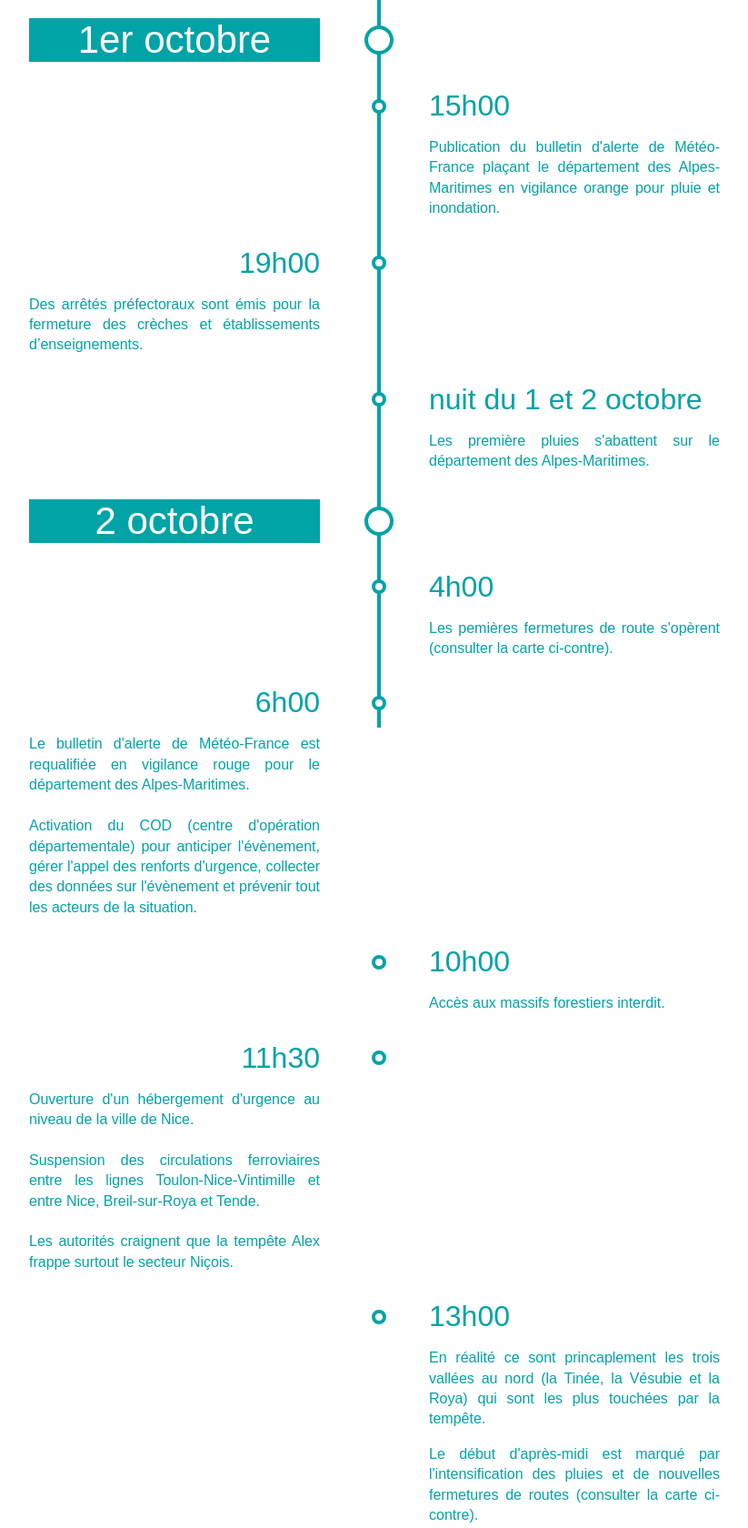
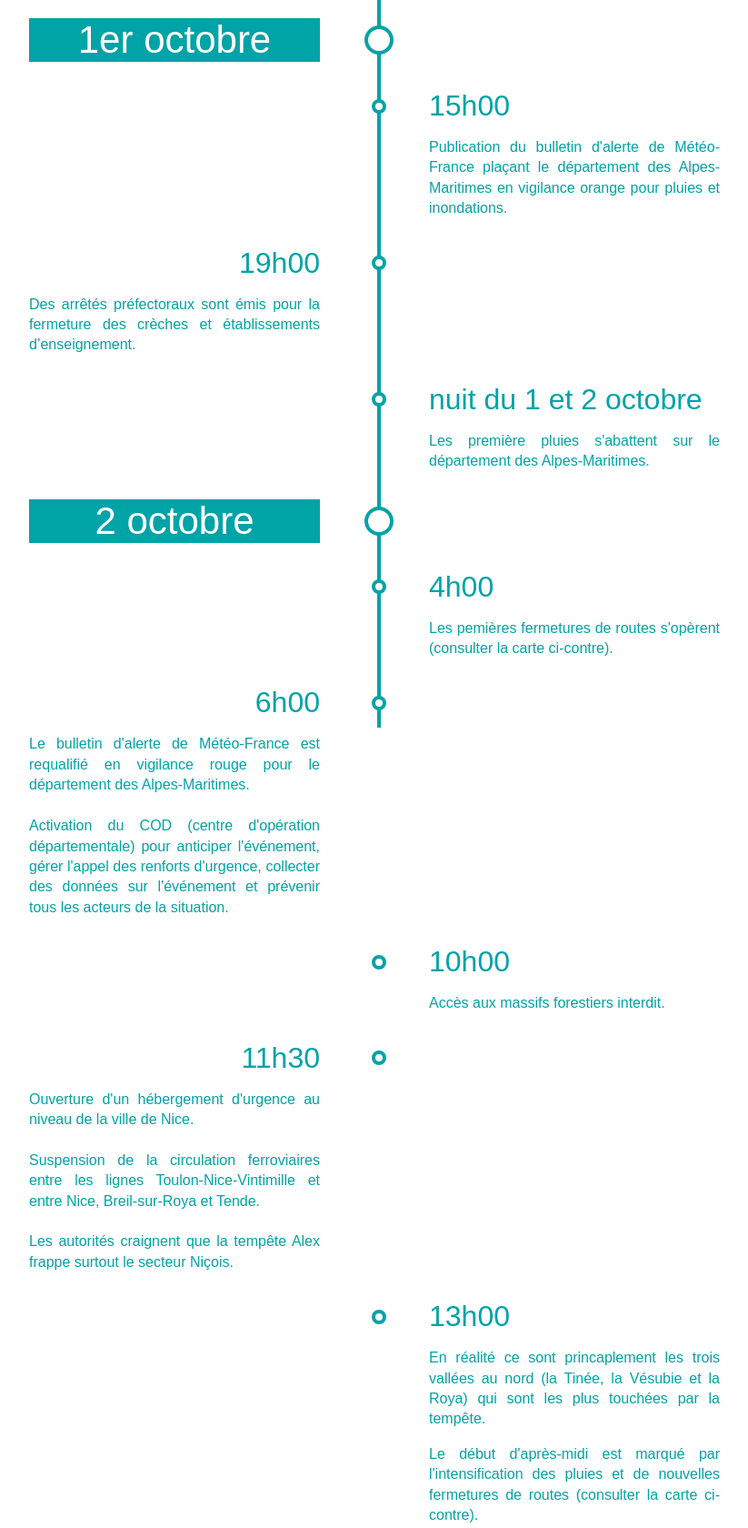
Before and after one commit to Antoine-VEREPT/Timeline_Tempete_Alex, a plain HTML site: page index.html in a window 1280 px wide. Shown: the top 1680 px of the page at 91% size, without its empty margins (223-1046 px from the left). Drawn offline with Linux system fonts and the light colour scheme.

Commit message:
Add files via upload

```diff
--- a/index.html
+++ b/index.html
@@ -116,14 +116,14 @@ body {
         <div class="entry">
           <div class="title">15h00</div>
           <div class="body">
-            <p>Publication du bulletin d'alerte de Météo-France plaçant le département des Alpes-Maritimes en vigilance orange pour pluie et inondation.</p>
+            <p>Publication du bulletin d'alerte de Météo-France plaçant le département des Alpes-Maritimes en vigilance orange pour pluies et inondations.</p>
           </div>
         </div>
 
         <div class="entry">
           <div class="title">19h00</div>
           <div class="body">
-            <p> Des arrêtés préfectoraux sont émis pour la fermeture des crèches et établissements d’enseignements. </p>
+            <p> Des arrêtés préfectoraux sont émis pour la fermeture des crèches et établissements d’enseignement. </p>
 
           </div>
         </div>
@@ -145,16 +145,16 @@ body {
         <div class="entry">
           <div class="title">4h00</div>
           <div class="body">
-            <p>Les pemières fermetures de route s'opèrent (consulter la carte ci-contre).</p>
+            <p>Les pemières fermetures de routes s'opèrent (consulter la carte ci-contre).</p>
           </div>
         </div>
 
         <div class="entry">
           <div class="title">6h00</div>
           <div class="body">
-            <p> Le bulletin d'alerte de Météo-France est requalifiée en vigilance rouge pour le département des Alpes-Maritimes.
+            <p> Le bulletin d'alerte de Météo-France est requalifié en vigilance rouge pour le département des Alpes-Maritimes.
                 <br><br/>
-                Activation du COD (centre d'opération départementale) pour anticiper l'évènement, gérer l'appel des renforts d'urgence, collecter des données sur l'évènement et prévenir tout les acteurs de la situation.</p>
+                Activation du COD (centre d'opération départementale) pour anticiper l'événement, gérer l'appel des renforts d'urgence, collecter des données sur l'événement et prévenir tous les acteurs de la situation.</p>
         </div>
         </div>
 
@@ -170,7 +170,7 @@ body {
           <div class="body">
             <p>Ouverture d'un hébergement d'urgence au niveau de la ville de Nice.
                <br><br/>
-               Suspension des circulations ferroviaires entre les lignes Toulon-Nice-Vintimille et entre Nice, Breil-sur-Roya et Tende.
+               Suspension de la circulation ferroviaires entre les lignes Toulon-Nice-Vintimille et entre Nice, Breil-sur-Roya et Tende.
                <br><br/>
                Les autorités craignent que la tempête Alex frappe surtout le secteur Niçois.
             </p>
@@ -197,13 +197,13 @@ body {
           <div class="body">
             <p>Les autorités prennent conscience de la situation dans les 3 vallées et appellent la population à se mettre à l'abri.
                 <br><br/>
-                Les centres commerciaux en zone à risque sont fermés.</p>
+               Les centres commerciaux en zone à risque sont fermés.</p>
           </div>
         </div>
         <div class="entry">
           <div class="title">16h00</div>
           <div class="body">
-            <p>Le debit et la hauteur des cours d'eau dans les 3 vallées battent des records, la situation et hors de contrôle. </p>
+            <p>Le débit et la hauteur des cours d'eau dans les 3 vallées battent des records, la situation et hors de contrôle. </p>
           </div>
         </div>
         <div class="entry">
@@ -224,7 +224,7 @@ body {
         <div class="entry">
             <div class="title">19h00</div>
             <div class="body">
-              <p>Les fermetures de route se multiplient (consulter la carte ci-contre).</p>
+              <p>Les fermetures de routes se multiplient (consulter la carte ci-contre).</p>
               </div>
           </div>
 
@@ -239,8 +239,8 @@ body {
         <div class="entry">
           <div class="title">5h00</div>
           <div class="body">
-            <p>C'est après plus de 24 heures de pluies en continues que la tempête s'achèvent.</p>
-            <p>Les cumuls de pluie sont spectaculaires avec un équivalent de 3 mois de pluie tombée en 24 heures.</p>
+            <p>C'est après plus de 24 heures de pluies en continu que la tempête s'achèvent.</p>
+            <p>Les cumuls de pluie sont spectaculaires avec un équivalent de 3 mois de pluie tombé en 24 heures.</p>
             </div>
         </div>
         <div class="entry">
```
